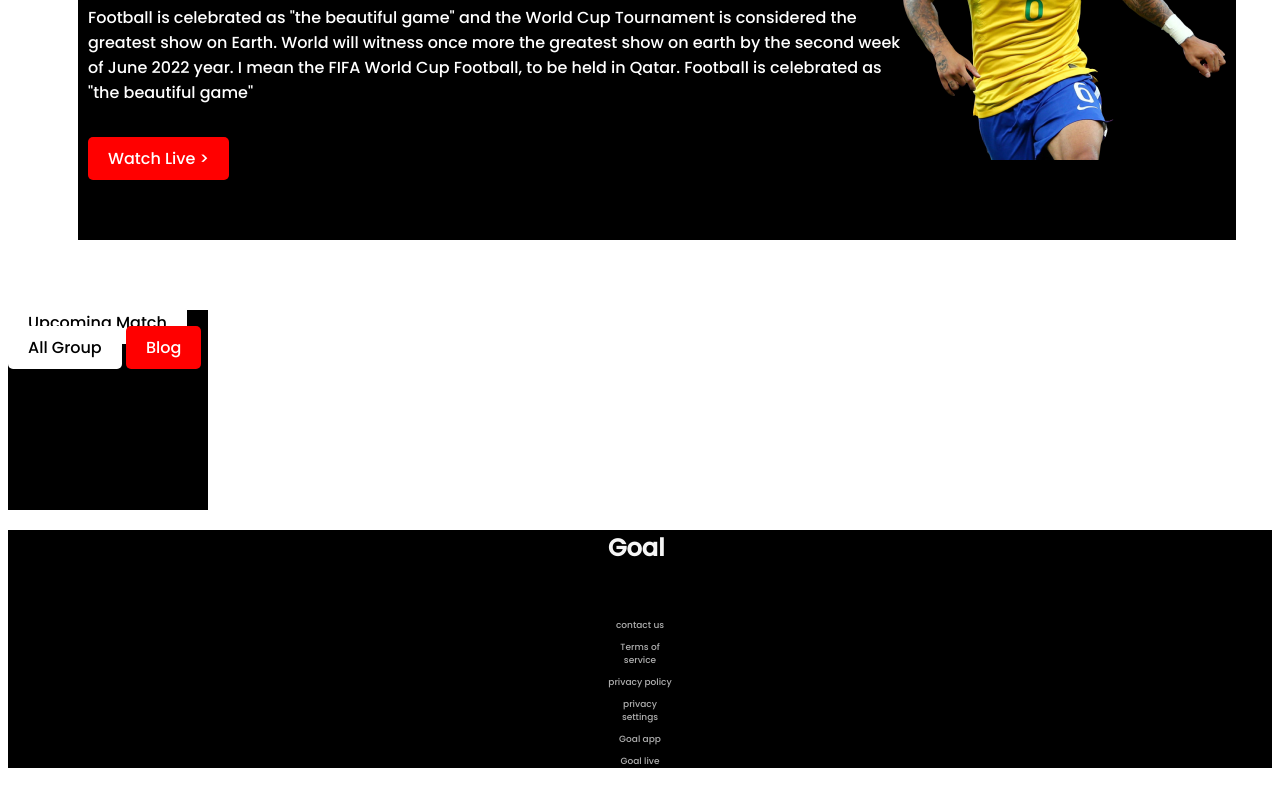
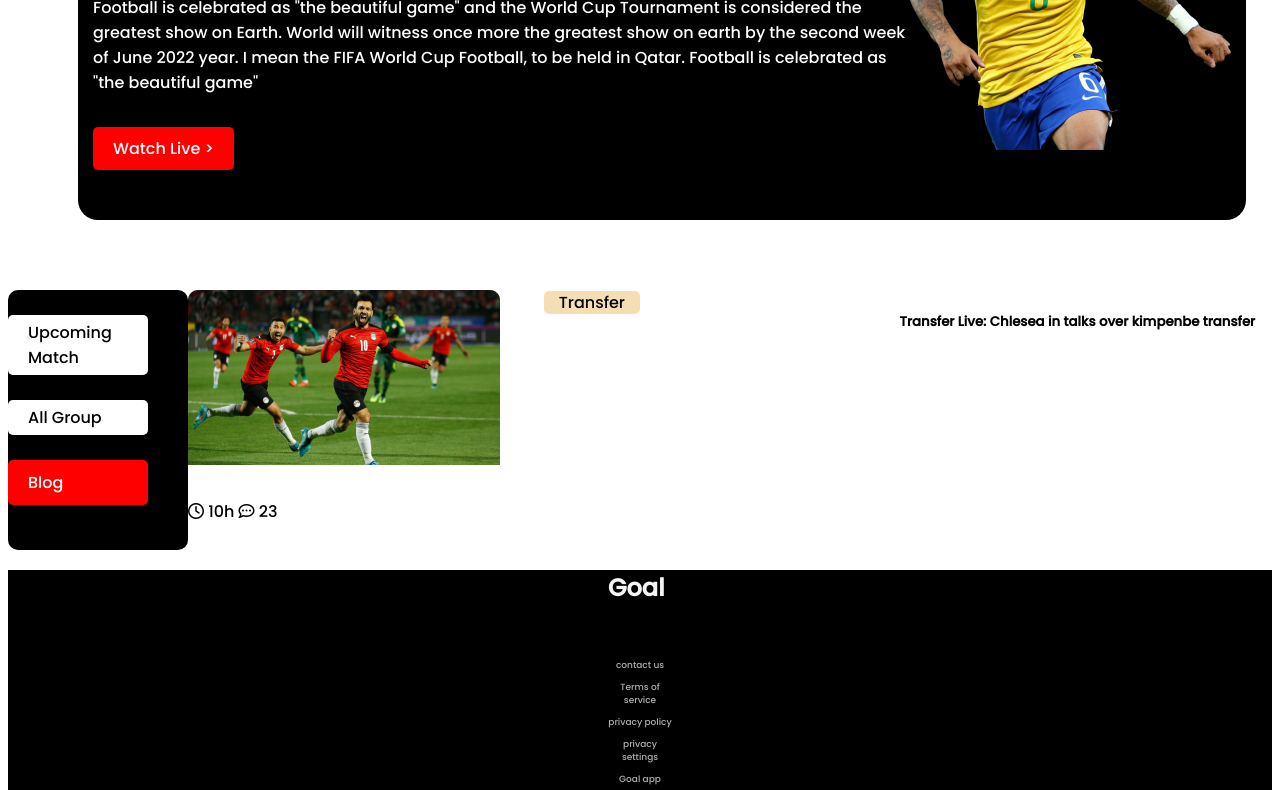
Before and after one commit to ahmarcodex/world-cup-website, a plain HTML site: page index.html in a window 1280 px wide. Shown: the part 270-1060 px from the top of the page. Drawn offline with Linux system fonts and the light colour scheme.

Commit message:
blog image added

```diff
--- a/index.html
+++ b/index.html
@@ -6,11 +6,17 @@
     <meta http-equiv="X-UA-Compatible" content="IE=edge">
     <meta name="viewport" content="width=device-width, initial-scale=1.0">
     <title>World Cup Website</title>
+    <script src="https://kit.fontawesome.com/73be5221cf.js" crossorigin="anonymous"></script>
     <link rel="stylesheet" href="style.css">
+
 </head>
 
 <body>
     <header>
+
+    </header>
+
+    <main>
         <section class="great-show">
             <div class="text-color">
                 <h1>The Greatest</h1>
@@ -29,17 +35,30 @@
                 <img src="image/Banner Image.png" alt="">
             </div>
         </section>
-        <section>
+        <section class="middle-group">
             <div class="upcoming-match">
-                <a class="upcoming-group" href="">Upcoming Match</a>
-                <a class="upcoming-group" href="">All Group</a>
+                <br><a class="upcoming-group" href="">Upcoming Match</a><br>
+                <a class="upcoming-group" href="">All Group</a><br>
                 <a class="blog" href="">Blog</a>
             </div>
-            <div>
+            <div class="live-transfer">
+                <div>
+                    <img src="image/Blog Image.png" alt="">
+                </div>
+                <div>
+                    <a class="transfer" href="">Transfer</a>
+                </div>
+                <div class="over-transfer">
+                    <h5>Transfer Live: Chlesea in talks over kimpenbe transfer</h5>
+                </div>
+                <div class="time"><i class="fa-regular fa-clock"></i> 10h
+                    <i class="fa-regular fa-comment-dots"></i> 23
+                </div>
 
             </div>
+
         </section>
-    </header>
+    </main>
 
 </body>
 <footer>
--- a/style.css
+++ b/style.css
@@ -10,7 +10,8 @@ body {
     margin: 70px;
     width: 90%;
     height: 400px;
-    padding: 20px 10px;
+    padding: 10px 15px;
+    border-radius: 20px;
 }
 
 .text-color {
@@ -27,34 +28,39 @@ body {
     border-radius: 5px;
 }
 
+.middle-group {
+    display: flex;
+}
+
 .upcoming-match {
+    display: center;
     background-color: black;
-    width: 200px;
-    height: 200px;
+    width: 180px;
+    height: 260px;
+    border-radius: 10px;
 
 }
 
 .upcoming-group {
+    display: flex;
     text-decoration: none;
     background-color: white;
     color: black;
-    padding: 10px 20px;
+    padding: 5px 20px;
     border-radius: 5px;
     font-weight: 100;
-
-
-
+    width: 100px;
 }
 
 .blog {
+    display: flex;
     text-decoration: none;
     background-color: red;
     color: white;
     padding: 10px 20px;
     border-radius: 5px;
     font-weight: 100;
-
-
+    width: 100px;
 }
 
 .goal {
@@ -71,3 +77,24 @@ body {
     color: rgba(245, 245, 245, 0.712);
     font-size: 9px;
 }
+
+.live-transfer {
+    display: grid;
+    grid-template-columns: repeat(3, 1fr);
+}
+
+.transfer {
+    background-color: wheat;
+    color: black;
+    text-decoration: none;
+    padding: 0px 15px;
+    border-radius: 5px;
+    font-weight: 50;
+    border: thistle;
+}
+
+.over-transfer {
+    display: flex;
+}
+
+.time {}
```
